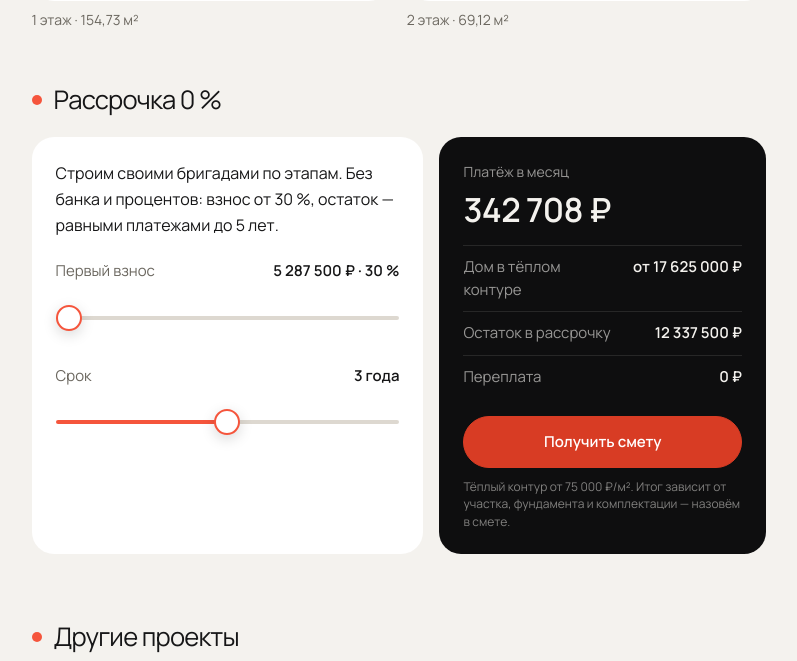
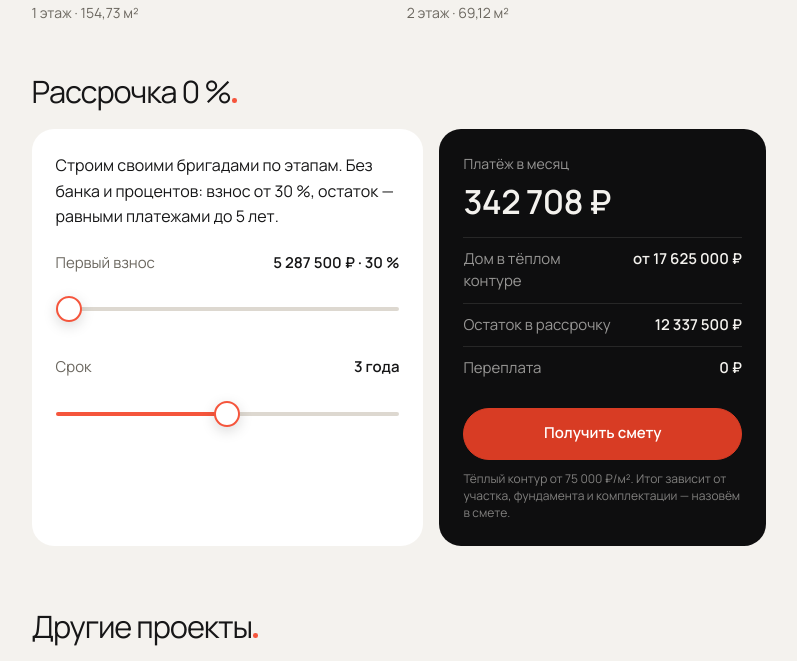
Before and after one commit to adervisdigital-web/platforma-nedvizhimosti, a PHP site: a page that uses 10_Сайт/doma/severnyy-ural-235/index.html in a window 1280 px wide. Shown: the part 1990-2651 px from the top of the page, without its empty margins (12-809 px from the left). Run offline with PHP 8.4, Linux system fonts and the light colour scheme.

Commit message:
Страницы объектов: подзаголовки с точкой в конце, как на главной
Co-Authored-By: Claude Opus 5.5 <noreply@anthropic.com>

```diff
--- a/10_Сайт/assets/css/page.css
+++ b/10_Сайт/assets/css/page.css
@@ -107,3 +107,7 @@ body.pg .sx-hero .ct-intro{color:#ffffffd9;font-size:clamp(16px,1.15vw,20px);max
   .sx-chips li{line-height:32px}
   body.pg .sx-hero .ct-intro{display:-webkit-box;-webkit-box-orient:vertical;-webkit-line-clamp:4;overflow:hidden}
 }
+/* подзаголовки страниц объектов — точка в конце, как у заголовков главной («Ставим точку») */
+body.pg .ob-sec h2,body.pg .ob-sim h2{display:block;font-size:clamp(28px,2.4vw,44px);line-height:1.05;letter-spacing:-.035em;margin-bottom:22px}
+body.pg .ob-sec h2::before,body.pg .ob-sim h2::before{display:none}
+body.pg .ob-sec h2::after,body.pg .ob-sim h2::after{content:"";display:inline-block;width:.15em;height:.15em;border-radius:50%;background:var(--red);margin-left:.05em}
```
Also changed, not shown: site/public/assets/css/page.css, 1 other file.
